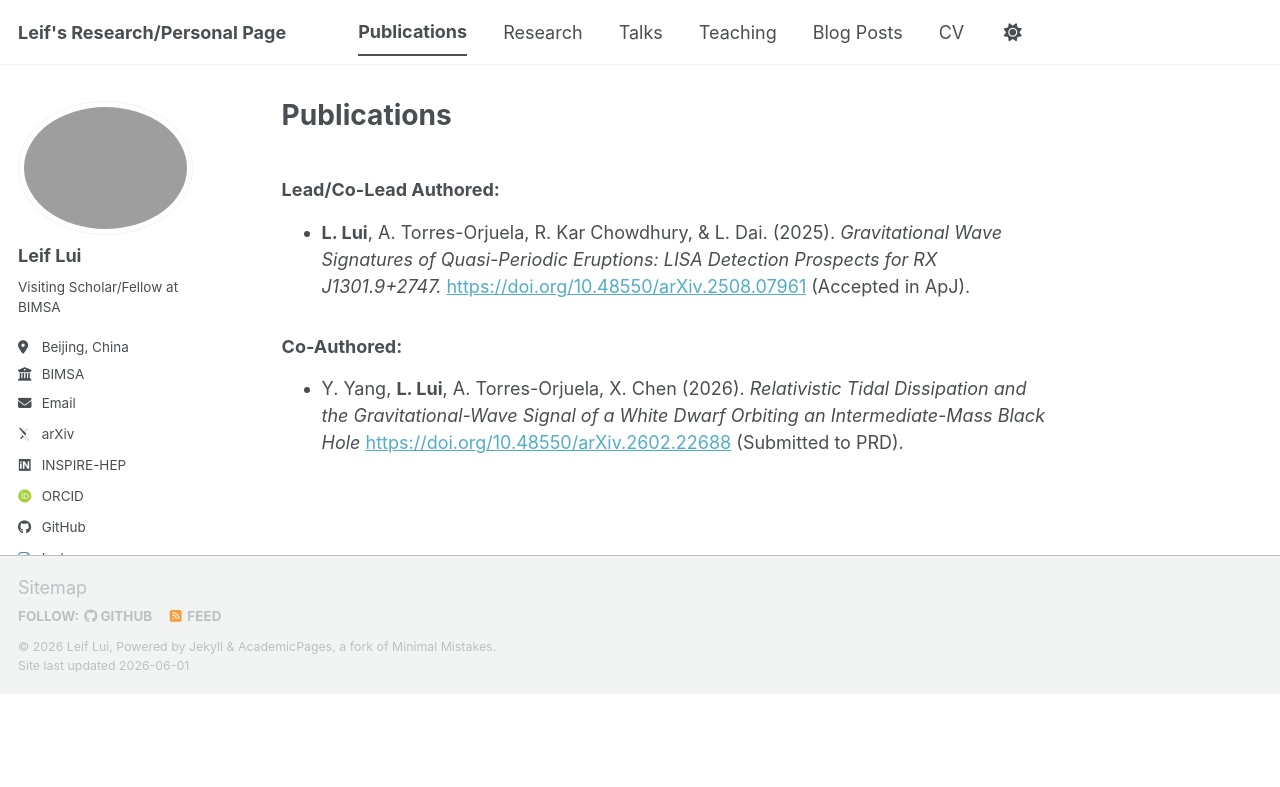
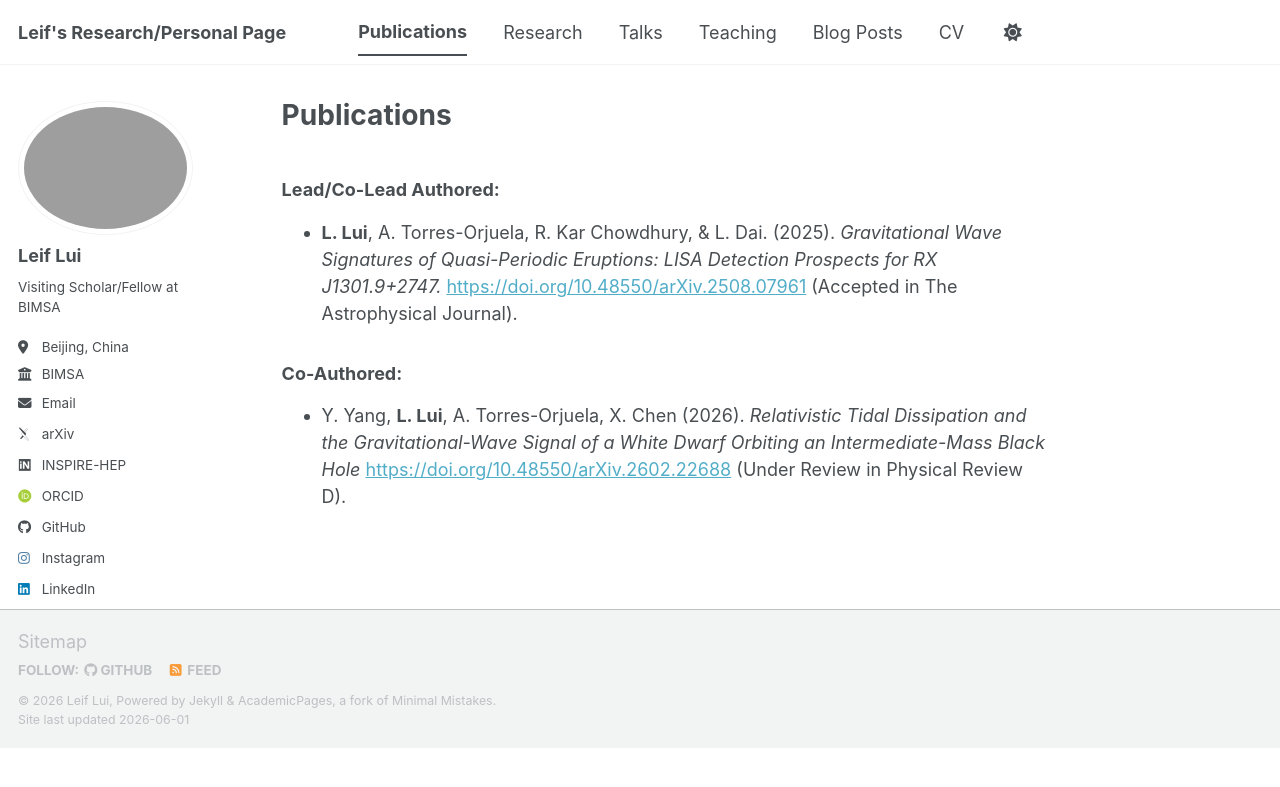
Before and after one commit to leiflui/leiflui.github.io, a Jekyll site: the page built from _pages/publications.md, in a window 1280 px wide. Shown: the top 787 px of the page. Built offline with Jekyll 4.4.1, drawn with Linux system fonts in a browser that asks for light colours; some web fonts are replaced; a script bundle is joined from its source files by our own code; library files that are not in the unit come from our copies.

Commit message:
Update publications.md

```diff
--- a/_pages/publications.md
+++ b/_pages/publications.md
@@ -5,7 +5,7 @@
 ---
 
 ### Lead/Co-Lead Authored:
-- **L. Lui**, A. Torres-Orjuela, R. Kar Chowdhury, &  L. Dai. (2025). *Gravitational Wave Signatures of Quasi-Periodic Eruptions: LISA Detection Prospects for RX J1301.9+2747.* [https://doi.org/10.48550/arXiv.2508.07961](https://arxiv.org/abs/2508.07961) (Accepted in ApJ).
+- **L. Lui**, A. Torres-Orjuela, R. Kar Chowdhury, &  L. Dai. (2025). *Gravitational Wave Signatures of Quasi-Periodic Eruptions: LISA Detection Prospects for RX J1301.9+2747.* [https://doi.org/10.48550/arXiv.2508.07961](https://arxiv.org/abs/2508.07961) (Accepted in The Astrophysical Journal).
 
 ### Co-Authored:
-- Y. Yang, **L. Lui**, A. Torres-Orjuela, X. Chen (2026). *Relativistic Tidal Dissipation and the Gravitational-Wave Signal of a White Dwarf Orbiting an Intermediate-Mass Black Hole* [https://doi.org/10.48550/arXiv.2602.22688](https://arxiv.org/abs/2602.22688) (Submitted to PRD).
+- Y. Yang, **L. Lui**, A. Torres-Orjuela, X. Chen (2026). *Relativistic Tidal Dissipation and the Gravitational-Wave Signal of a White Dwarf Orbiting an Intermediate-Mass Black Hole* [https://doi.org/10.48550/arXiv.2602.22688](https://arxiv.org/abs/2602.22688) (Under Review in Physical Review D).
```
